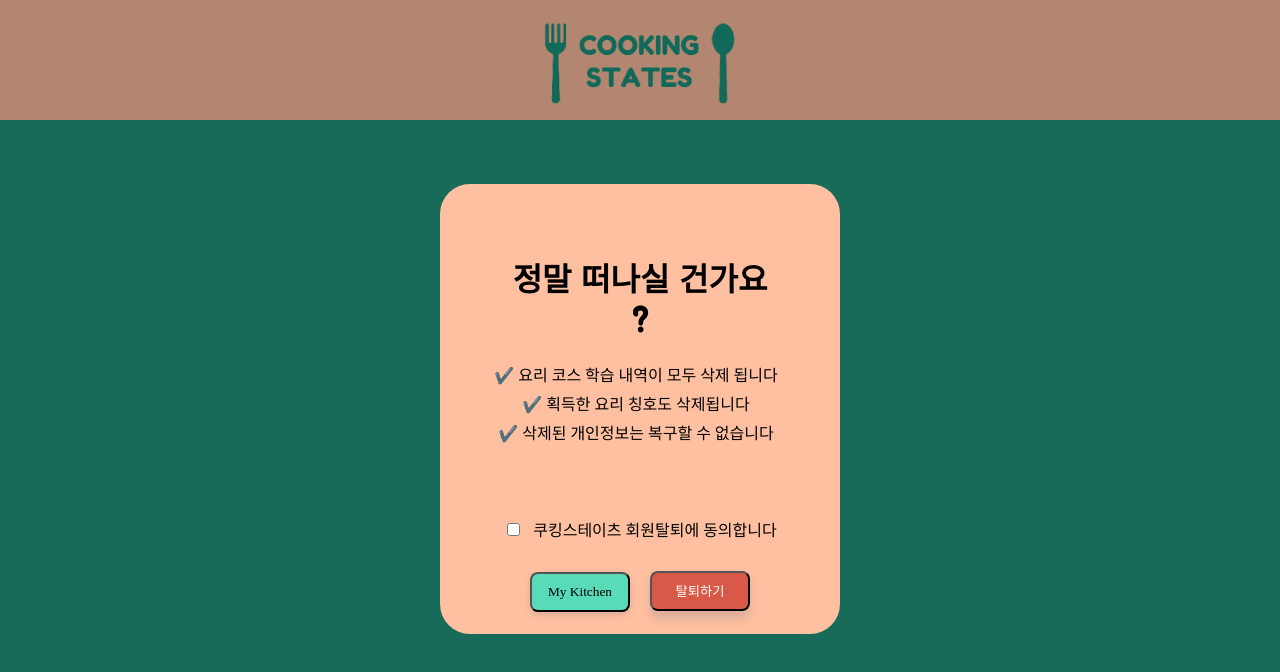
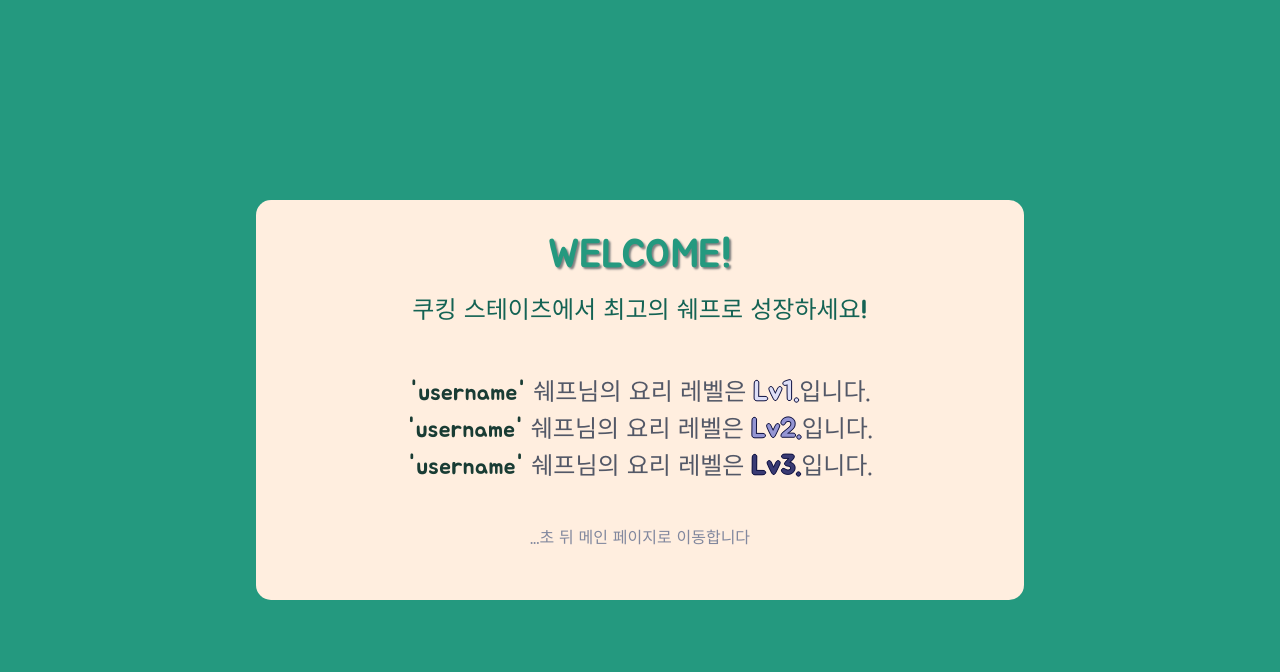
Before and after one commit to codestates/im26-cookingStates-client, a React (Create React App) app: page / in a window 1280 px wide. Shown: the top 672 px of the page. Built offline with nearby package versions, Linux system fonts and the light colour scheme; a web font is replaced by a local one.

Commit message:
💄스타일: 회원가입 완료 후 웰컴 페이지 CSS 작성

```diff
--- a/src/App.js
+++ b/src/App.js
@@ -1,14 +1,12 @@
-
 // import Nav from './Components/Nav';
-import './App.css';
+import "./App.css";
 // import CourseList from './Components/Main/CourseList';
-import Unregister from './pages/unregister';
-
+import Welcome from "./pages/welcome";
 
 function App() {
   return (
     <>
-      <Unregister />
+      <Welcome />
     </>
   );
 }
--- /dev/null
+++ b/src/pages/CSS/welcome.css
@@ -0,0 +1,67 @@
+#root {
+  background-color: #24997f;
+}
+
+.container {
+  background-color: #ffeedf;
+  display: flex;
+  flex-direction: column;
+  position: relative;
+  align-items: center;
+  align-content: center;
+  font-family: "Jua";
+  margin: auto;
+  width: 60%;
+  height: 50%;
+  padding-top: 20px;
+  /* padding: 5%; */
+  border-radius: 15px;
+  text-align: center;
+  justify-content: center;
+}
+
+.header {
+  flex: 2 1 0;
+}
+.contents {
+  flex: 2 1 0;
+}
+.footer {
+  flex: 1 1 0;
+  bottom: 50%;
+  color: #82889e;
+}
+
+.username {
+  color: #193c34;
+}
+.welcome-title {
+  margin: 10px;
+  font-size: 2.5rem;
+  color: #24997f;
+  text-shadow: 2px 2px 2px gray;
+}
+.welcome-desc {
+  color: #146354;
+  font-size: 1.5rem;
+}
+.contents {
+  font-size: 1.5rem;
+  color: #535867;
+}
+
+.level {
+  font-size: 1.7rem;
+  text-shadow: -1px 0 #111342, 0 1px #111342, 1px 0 #111342, 0 -1px#111342;
+}
+#lv1 {
+  color: #dedff7;
+}
+
+#lv2 {
+  color: #9495d3;
+}
+
+#lv3 {
+  color: #393a73;
+}
--- a/src/pages/welcome.js
+++ b/src/pages/welcome.js
@@ -0,0 +1,44 @@
+import "./CSS/welcome.css";
+
+import React from "react";
+
+function Welcome(props) {
+  return (
+    <div className="container">
+      <div className="welcome header">
+        <div className="welcome-title">WELCOME!</div>
+        <div className="welcome-desc">
+          쿠킹 스테이츠에서 최고의 쉐프로 성장하세요!
+        </div>
+      </div>
+      <div className="welcome contents">
+        <div>
+          <span className="username">'username'</span> 쉐프님의 요리 레벨은{" "}
+          <span className="level" id="lv1">
+            Lv1.
+          </span>
+          입니다.
+        </div>
+        <div>
+          <span className="username">'username'</span> 쉐프님의 요리 레벨은{" "}
+          <span className="level" id="lv2">
+            Lv2.
+          </span>
+          입니다.
+        </div>
+        <div>
+          <span className="username">'username'</span> 쉐프님의 요리 레벨은{" "}
+          <span className="level" id="lv3">
+            Lv3.
+          </span>
+          입니다.
+        </div>
+      </div>
+      <div className="welcome footer">
+        <div>...초 뒤 메인 페이지로 이동합니다</div>
+      </div>
+    </div>
+  );
+}
+
+export default Welcome;
```
